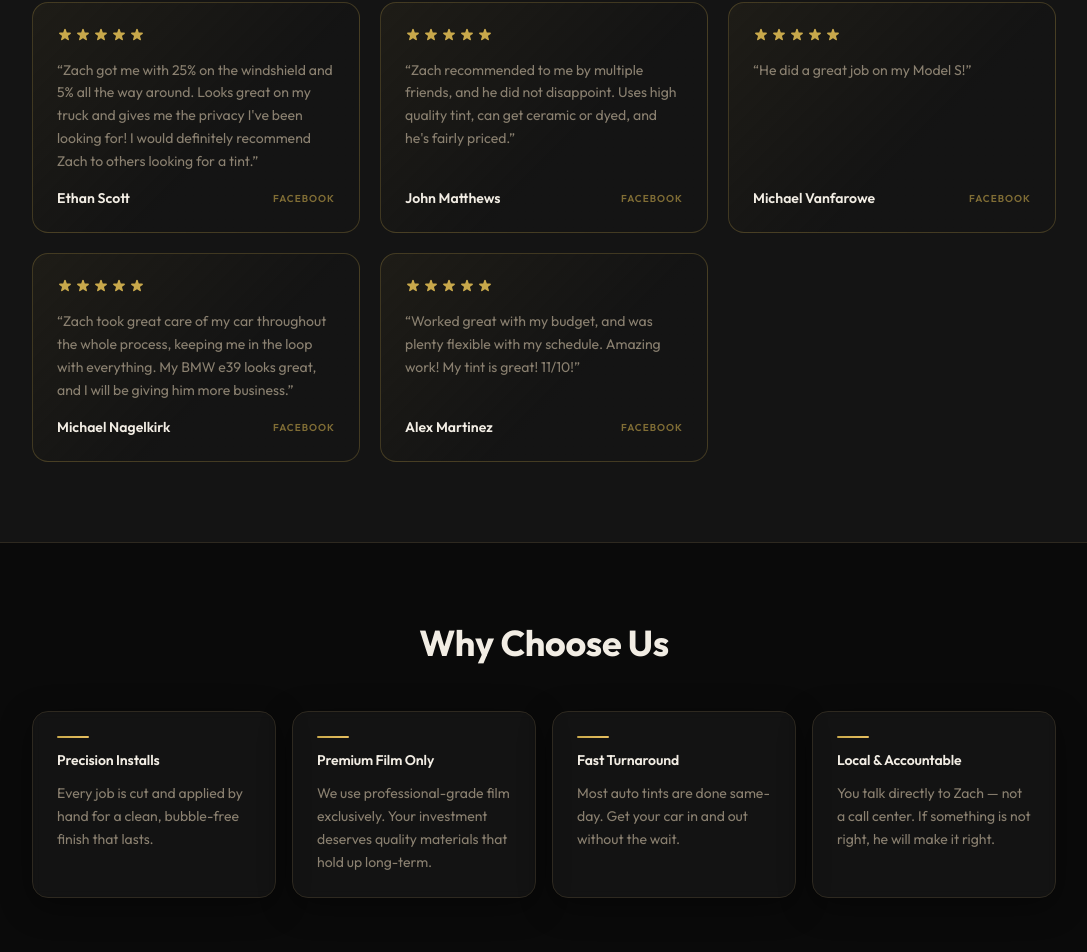
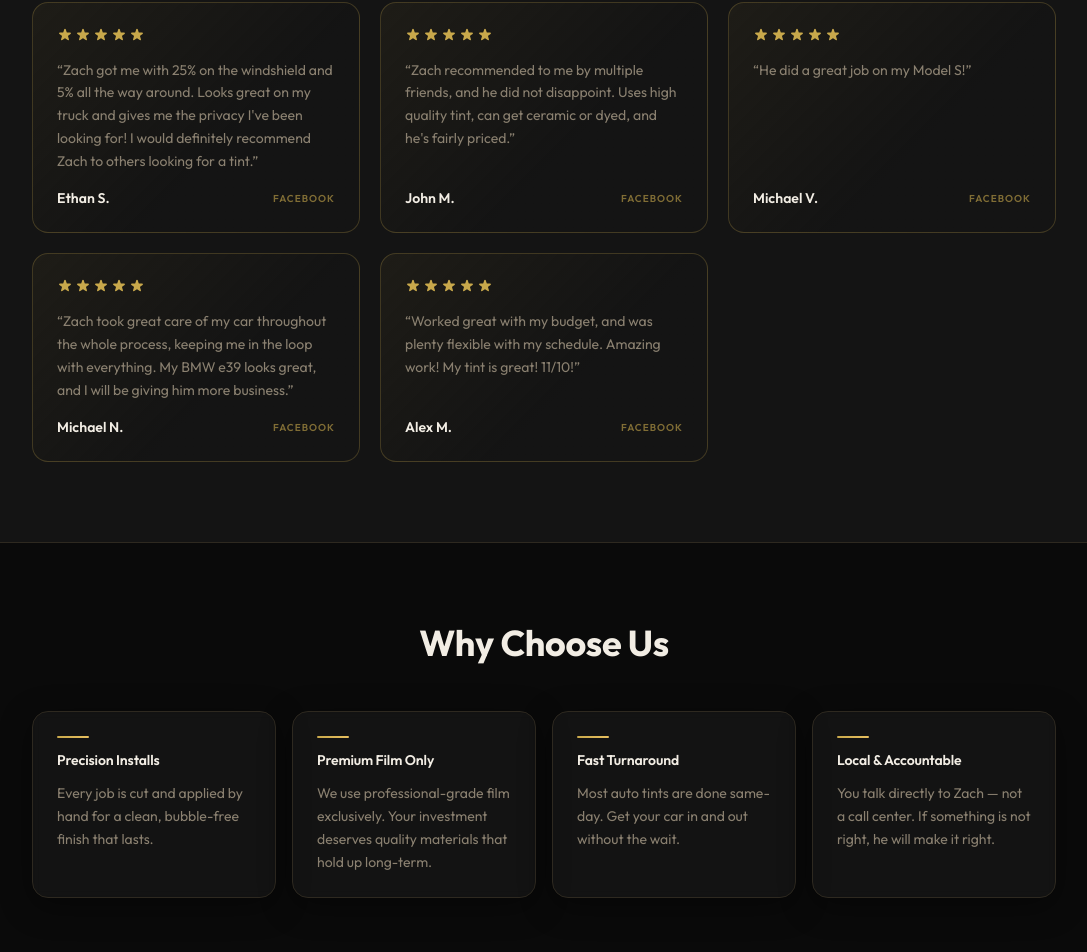
Before and after one commit to Nick-NGFsystems/west-michigan-window-tint, a Next.js app: page / in a window 1280 px wide. Shown: the part 1874-2826 px from the top of the page, without its empty margins (96-1183 px from the left). Built offline with nearby package versions, Linux system fonts and the light colour scheme; no server answers.

Commit message:
Shorten reviewer names to first name + last initial

```diff
--- a/app/page.tsx
+++ b/app/page.tsx
@@ -221,7 +221,7 @@ export default async function HomePage() {
 
           <div className="mt-14 grid grid-cols-1 gap-5 sm:grid-cols-2 lg:grid-cols-3">
 
-            {/* Review 1 — Ethan Scott */}
+            {/* Review 1 — Ethan S. */}
             <div className="panel-gold flex flex-col gap-4 p-6">
               <div className="flex gap-0.5">
                 {[...Array(5)].map((_, i) => (
@@ -232,12 +232,12 @@ export default async function HomePage() {
                 &ldquo;Zach got me with 25% on the windshield and 5% all the way around. Looks great on my truck and gives me the privacy I&apos;ve been looking for! I would definitely recommend Zach to others looking for a tint.&rdquo;
               </p>
               <div className="flex items-center justify-between">
-                <span className="text-sm font-semibold text-[var(--text)]">Ethan Scott</span>
+                <span className="text-sm font-semibold text-[var(--text)]">Ethan S.</span>
                 <span className="text-[10px] font-semibold uppercase tracking-widest" style={{ color: 'rgba(200,168,75,0.6)' }}>Facebook</span>
               </div>
             </div>
 
-            {/* Review 2 — John Matthews */}
+            {/* Review 2 — John M. */}
             <div className="panel-gold flex flex-col gap-4 p-6">
               <div className="flex gap-0.5">
                 {[...Array(5)].map((_, i) => (
@@ -248,12 +248,12 @@ export default async function HomePage() {
                 &ldquo;Zach recommended to me by multiple friends, and he did not disappoint. Uses high quality tint, can get ceramic or dyed, and he&apos;s fairly priced.&rdquo;
               </p>
               <div className="flex items-center justify-between">
-                <span className="text-sm font-semibold text-[var(--text)]">John Matthews</span>
+                <span className="text-sm font-semibold text-[var(--text)]">John M.</span>
                 <span className="text-[10px] font-semibold uppercase tracking-widest" style={{ color: 'rgba(200,168,75,0.6)' }}>Facebook</span>
               </div>
             </div>
 
-            {/* Review 3 — Michael Vanfarowe */}
+            {/* Review 3 — Michael V. */}
             <div className="panel-gold flex flex-col gap-4 p-6">
               <div className="flex gap-0.5">
                 {[...Array(5)].map((_, i) => (
@@ -264,12 +264,12 @@ export default async function HomePage() {
                 &ldquo;He did a great job on my Model S!&rdquo;
               </p>
               <div className="flex items-center justify-between">
-                <span className="text-sm font-semibold text-[var(--text)]">Michael Vanfarowe</span>
+                <span className="text-sm font-semibold text-[var(--text)]">Michael V.</span>
                 <span className="text-[10px] font-semibold uppercase tracking-widest" style={{ color: 'rgba(200,168,75,0.6)' }}>Facebook</span>
               </div>
             </div>
 
-            {/* Review 4 — Michael Nagelkirk */}
+            {/* Review 4 — Michael N. */}
             <div className="panel-gold flex flex-col gap-4 p-6">
               <div className="flex gap-0.5">
                 {[...Array(5)].map((_, i) => (
@@ -280,12 +280,12 @@ export default async function HomePage() {
                 &ldquo;Zach took great care of my car throughout the whole process, keeping me in the loop with everything. My BMW e39 looks great, and I will be giving him more business.&rdquo;
               </p>
               <div className="flex items-center justify-between">
-                <span className="text-sm font-semibold text-[var(--text)]">Michael Nagelkirk</span>
+                <span className="text-sm font-semibold text-[var(--text)]">Michael N.</span>
                 <span className="text-[10px] font-semibold uppercase tracking-widest" style={{ color: 'rgba(200,168,75,0.6)' }}>Facebook</span>
               </div>
             </div>
 
-            {/* Review 5 — Alex Martinez */}
+            {/* Review 5 — Alex M. */}
             <div className="panel-gold flex flex-col gap-4 p-6">
               <div className="flex gap-0.5">
                 {[...Array(5)].map((_, i) => (
@@ -296,7 +296,7 @@ export default async function HomePage() {
                 &ldquo;Worked great with my budget, and was plenty flexible with my schedule. Amazing work! My tint is great! 11/10!&rdquo;
               </p>
               <div className="flex items-center justify-between">
-                <span className="text-sm font-semibold text-[var(--text)]">Alex Martinez</span>
+                <span className="text-sm font-semibold text-[var(--text)]">Alex M.</span>
                 <span className="text-[10px] font-semibold uppercase tracking-widest" style={{ color: 'rgba(200,168,75,0.6)' }}>Facebook</span>
               </div>
             </div>
```
